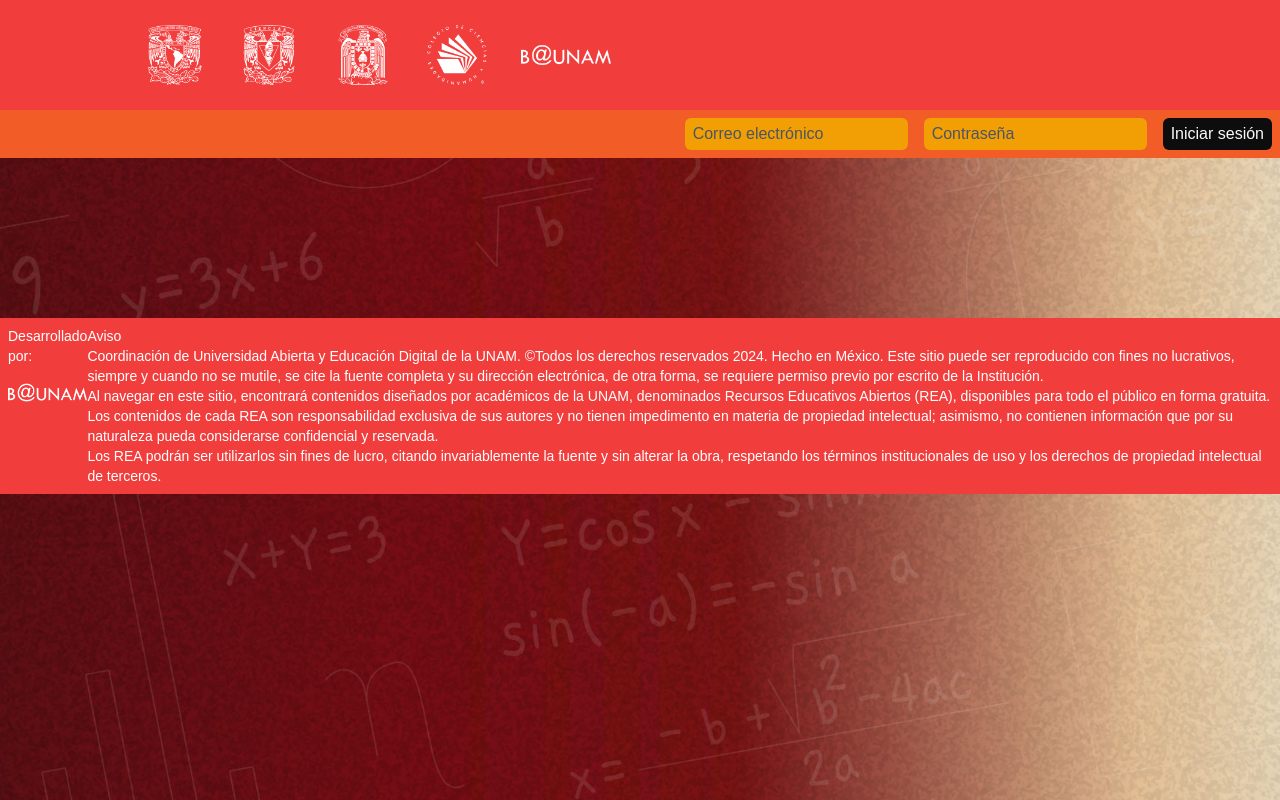
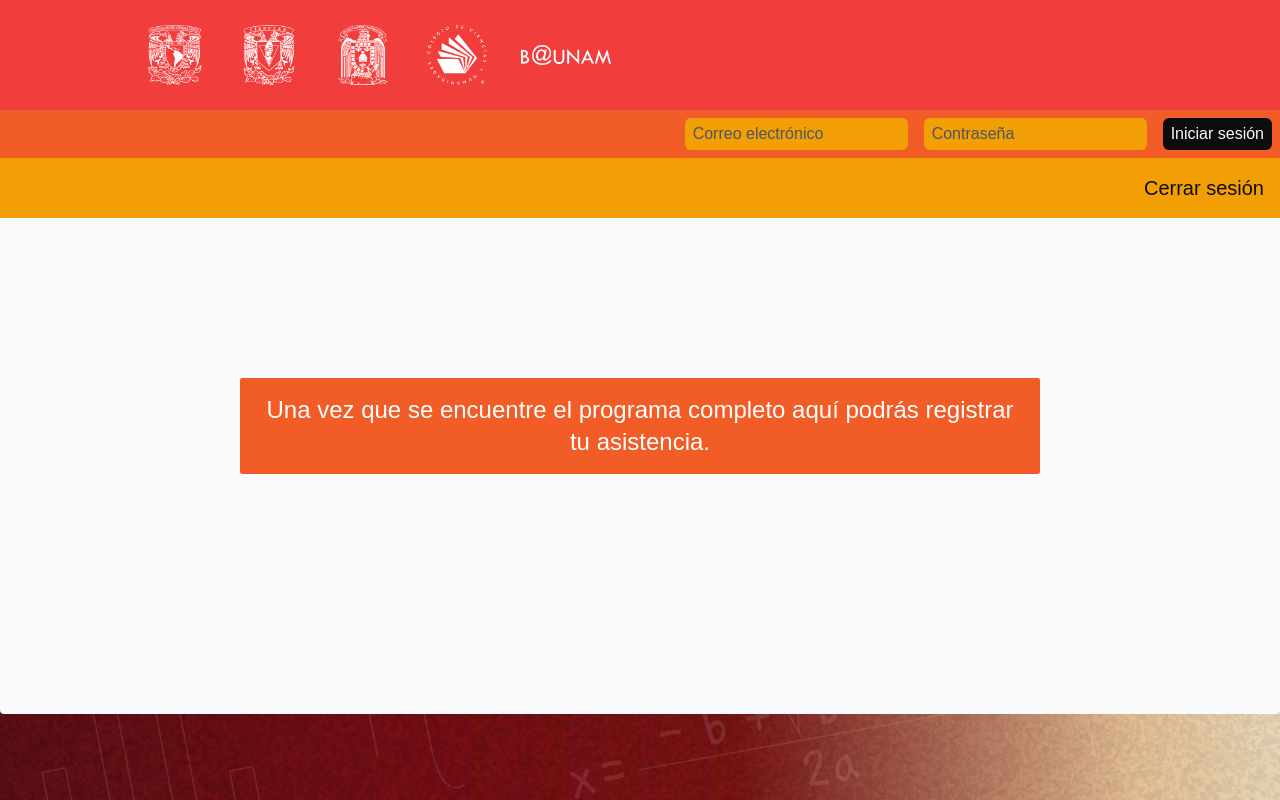
Before and after one commit to bunam-mx/matematicas-otono, a React (Vite) app: page /mate-otono-2024/profile in a window 1280 px wide. Shown: the top 800 px of the page. Built offline with nearby package versions, Linux system fonts and the light colour scheme; no server answers; a web font is replaced by a local one.

Commit message:
Se agrega vista de perfil para envio de ponencias

```diff
--- a/src/Pages/App/App.jsx
+++ b/src/Pages/App/App.jsx
@@ -3,11 +3,15 @@ import HeaderBlock from "../../Components/HeaderBlock/HeaderBlock"
 import FooterBlock from "../../Components/FooterBlock/FooterBlock"
 import Home from "../Home/Home"
 import Register from "../Register/Register"
+import Activate from "../Activate/Activate";
+import Profile from "../Profile/Profile";
 
 const AppRoutes = () => {
   return useRoutes([
     { path: "/", element: <Home /> },
     { path: "/register/:usertype", element: <Register /> },
+    { path: "/activate/:userHash", element: <Activate /> },
+    { path: "/profile", element: <Profile /> },
   ]);
 };
 
--- /dev/null
+++ b/src/Pages/Profile/Profile.css
@@ -0,0 +1,41 @@
+.profile-container {
+  @apply container mx-auto bg-gray-50 min-h-40 pb-20 rounded-b;
+}
+.profile-container__header {
+  @apply text-right p-4 text-xl bg-autumn-yellow;
+}
+.profile-container__header a {
+  @apply hover:underline cursor-pointer;
+}
+.profile-container article {
+  @apply p-4 text-2xl;
+}
+.speaker-data--item input {
+  @apply inline-block border border-gray-400 rounded p-2 mt-1 mb-4;
+}
+.speaker-data--item input[type="text"], .speaker-data--item input[type="file"] {
+  @apply w-full;
+}
+.speaker-data--item input[type="file"] {
+  @apply text-sm;
+}
+.speaker-data--item-submit {
+  @apply text-right;
+}
+.speaker-data--item-submit input {
+  @apply bg-autumn-yellow text-white p-2 rounded cursor-pointer px-6;
+}
+.profile-container__content-assistant {
+  max-width: 800px;
+  @apply m-auto bg-autumn-orange p-4 my-40 text-white text-center rounded-sm;
+}
+.profile-container__guidelines {
+  @apply bg-autumn-lightorange p-2 mt-2 text-white inline-block hover:underline text-base rounded-sm;
+}
+.profile-container__error-message {
+  @apply bg-red-600 text-white p-2 rounded-sm my-2;
+
+}
+.profile-container__success-message {
+  @apply bg-green-600 text-white p-2 rounded-sm my-2;
+}
--- /dev/null
+++ b/src/Pages/Profile/Profile.jsx
@@ -0,0 +1,97 @@
+import Cookies from "universal-cookie";
+import "./Profile.css";
+
+const API_URL = import.meta.env.VITE_API_URL;
+const cookies = new Cookies();
+
+
+
+const assistantContent = () => {
+  return (
+    <article className="profile-container__content-assistant">
+      <p>Una vez que se encuentre el programa completo aquí podrás registrar tu asistencia.</p>
+    </article>
+  );
+};
+
+function Profile() {
+  const submitWorkshop = (e) => {
+    e.preventDefault();
+
+    let messageElement = document.getElementById("speaker-message");
+
+    let formElement = document.getElementById("speaker-data");
+    let formData = new FormData(formElement);
+
+    let options = {
+      method: "POST",
+      body: formData
+    }
+
+    fetch(`${API_URL}/workshops`, options)
+    .then((response) => response.json())
+    .then((data) => {
+      if(data.message) {
+        console.log(data);
+        const errorMessage = document.getElementById("error-message");
+        errorMessage.getElementsByTagName("p")[0].textContent = data.title;
+        errorMessage.classList.remove("hidden");
+        setTimeout(() => {
+          errorMessage.classList.add("hidden");
+        }, 5000);
+      } else {
+        const successMessage = document.getElementById("success-message");
+        successMessage.getElementsByTagName("p")[0].textContent = `Hemos recibido tu ponencia "${data.title}". En cuanto sea evaluada te enviaremos un correo con la confirmación.`;
+        successMessage.classList.remove("hidden");
+        setTimeout(() => {
+          successMessage.classList.add("hidden");
+        }, 5000);
+      }
+    });
+  }
+
+  const speakerContent = () => {
+    return (
+      <article className="profile-container__content-speaker">
+        <h3>Registra tu ponencia</h3>
+        <p className="profile-container__guidelines"><a href={`${import.meta.env.BASE_URL}docs/lineamientos.pdf`} download="lineamientos.pdf">Lineamientos para la elaboración de ponencias</a></p>
+        <div className="profile-container__success-message hidden" id="success-message">
+          <p></p>
+        </div>
+        <div className="profile-container__error-message hidden" id="error-message">
+          <p></p>
+        </div>
+        <form onSubmit={(e) => submitWorkshop(e)} id="speaker-data" encType="multipart/form-data">
+          <input type="hidden" name="userid" value={cookies.get("id")} />
+          <div className="speaker-data--item">
+            <label htmlFor="title">Título</label>
+            <input type="text" id="title" name="title" required />
+          </div>
+          <div className="speaker-data--item">
+            <label htmlFor="manuscript">Ponencia</label>
+            <input type="file" name="manuscript" required id="manuscript" />
+          </div>
+          <div className="speaker-data--item">
+            <label htmlFor="bio">Semblanza</label>
+            <input type="file" name="bio" required id="bio" />
+          </div>
+          <div className="speaker-data--item-submit">
+            <input type="submit" value="Enviar" />
+          </div>
+        </form>
+      </article>
+    );
+  };
+
+  return (
+    <section className="profile-container">
+      <header className="profile-container__header">
+        <p><a>Cerrar sesión</a></p>
+      </header>
+      {cookies.get("usertype") == 2 ? speakerContent() : ""}
+      {assistantContent()}
+    </section>
+  );
+}
+
+export default Profile;
```
